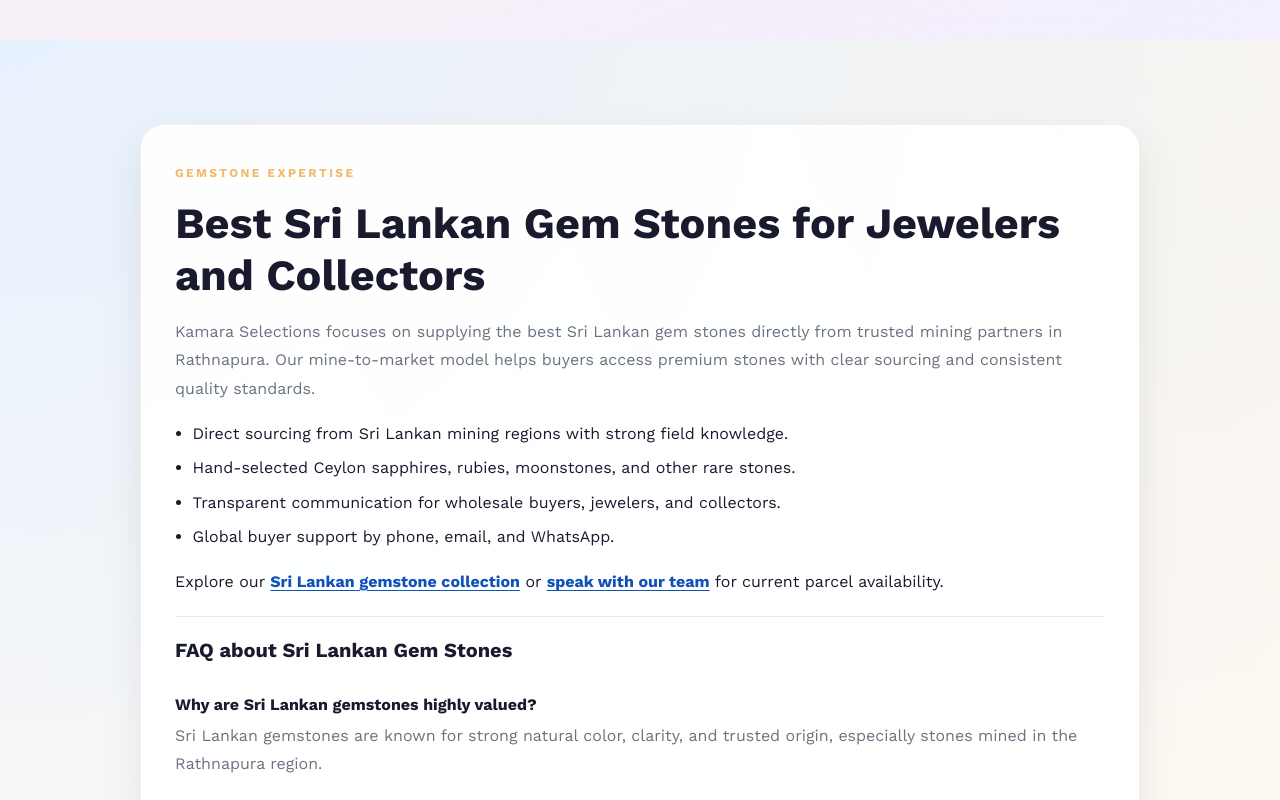
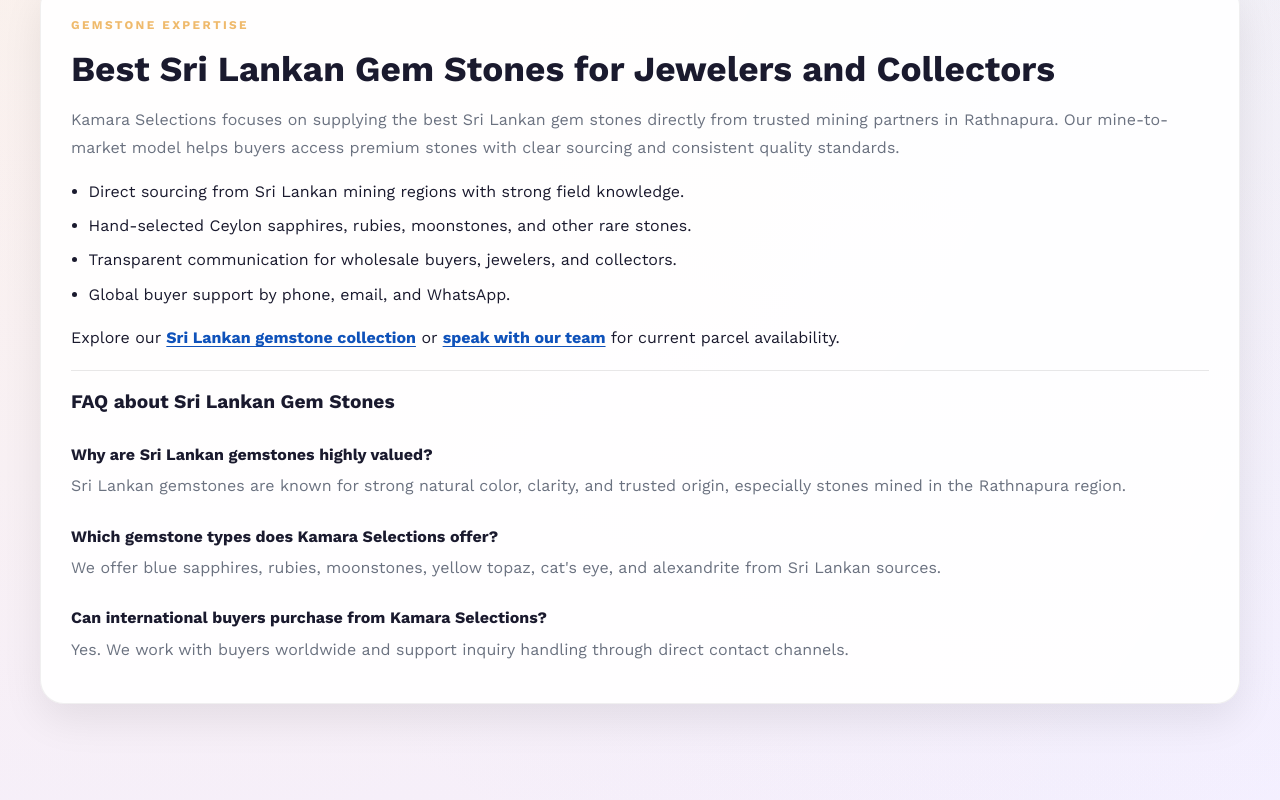
Before and after one commit to Ones-Zeros/kamara-selection, a React (Vite) app: page / in a window 1280 px wide. Shown: the part 1680-2480 px from the top of the page. Built offline with nearby package versions, Linux system fonts and the light colour scheme.

Commit message:
feat: remove SEOContent component and integrate expertise section in About component

```diff
--- a/src/App.jsx
+++ b/src/App.jsx
@@ -2,7 +2,6 @@
 import Navbar from './components/Navbar'
 import Hero from './components/Hero'
 import About from './components/About'
-import SEOContent from './components/SEOContent'
 import Gemstones from './components/Gemstones'
 import MediaShowcase from './components/MediaShowcase'
 import Contact from './components/Contact'
@@ -17,7 +16,6 @@
       <main className="main-content">
         <Hero />
         <About />
-        <SEOContent />
         <MediaShowcase />
         <Gemstones />
         <Contact />
--- a/src/components/About.css
+++ b/src/components/About.css
@@ -223,6 +223,96 @@
   object-fit: cover;
 }
 
+.about-expertise {
+  margin-top: 42px;
+  background: rgba(255, 255, 255, 0.92);
+  border: 1px solid rgba(0, 0, 0, 0.06);
+  border-radius: 24px;
+  padding: 28px 30px;
+  box-shadow: 0 16px 40px rgba(0, 0, 0, 0.08);
+  position: relative;
+  z-index: 1;
+}
+
+.about-expertise-tag {
+  display: inline-block;
+  font-size: 0.74rem;
+  font-weight: 700;
+  letter-spacing: 0.2em;
+  text-transform: uppercase;
+  color: var(--primary-color);
+  margin-bottom: 0.75rem;
+}
+
+.about-expertise-title {
+  font-size: clamp(1.55rem, 2.8vw, 2.2rem);
+  line-height: 1.25;
+  color: var(--secondary-color);
+  margin-bottom: 0.9rem;
+}
+
+.about-expertise-intro {
+  color: var(--text-muted);
+  line-height: 1.8;
+  margin-bottom: 0.9rem;
+}
+
+.about-expertise-points {
+  list-style: disc;
+  padding-left: 1.1rem;
+  display: grid;
+  gap: 0.45rem;
+  margin: 0 0 1rem;
+}
+
+.about-expertise-points li {
+  color: var(--text-main);
+  line-height: 1.7;
+}
+
+.about-expertise-cta {
+  line-height: 1.8;
+  color: var(--text-main);
+  margin-bottom: 1.1rem;
+}
+
+.about-expertise-cta a {
+  color: #0f52ba;
+  font-weight: 700;
+  text-decoration: underline;
+  text-underline-offset: 3px;
+}
+
+.about-expertise-cta a:hover {
+  color: #0a3c85;
+}
+
+.about-faq {
+  border-top: 1px solid rgba(0, 0, 0, 0.09);
+  padding-top: 1rem;
+}
+
+.about-faq h4 {
+  font-size: 1.2rem;
+  color: var(--secondary-color);
+  margin-bottom: 0.75rem;
+}
+
+.about-faq-item {
+  padding: 0.75rem 0;
+}
+
+.about-faq-item h5 {
+  font-size: 1rem;
+  color: var(--secondary-color);
+  margin-bottom: 0.3rem;
+}
+
+.about-faq-item p {
+  color: var(--text-muted);
+  line-height: 1.7;
+}
+
 @media (max-width: 900px) {
   .about-grid {
     grid-template-columns: 1fr;
@@ -231,6 +321,11 @@
 
   .about-description {
     margin-bottom: 1.75rem;
+  }
+
+  .about-expertise {
+    margin-top: 34px;
+    padding: 24px;
   }
 }
 
@@ -246,4 +341,8 @@
   .about-photo--stack {
     max-height: 160px;
   }
+
+  .about-expertise {
+    padding: 20px 16px;
+  }
 }
--- a/src/components/About.jsx
+++ b/src/components/About.jsx
@@ -59,6 +59,52 @@
           </div>
         </div>
 
+        <div className="about-expertise" id="best-sri-lankan-gem-stones" aria-labelledby="about-expertise-title">
+          <span className="about-expertise-tag">Gemstone Expertise</span>
+          <h3 id="about-expertise-title" className="about-expertise-title">
+            Best Sri Lankan Gem Stones for Jewelers and Collectors
+          </h3>
+          <p className="about-expertise-intro">
+            Kamara Selections focuses on supplying the best Sri Lankan gem stones directly from trusted mining partners in Rathnapura.
+            Our mine-to-market model helps buyers access premium stones with clear sourcing and consistent quality standards.
+          </p>
+
+          <ul className="about-expertise-points">
+            <li>Direct sourcing from Sri Lankan mining regions with strong field knowledge.</li>
+            <li>Hand-selected Ceylon sapphires, rubies, moonstones, and other rare stones.</li>
+            <li>Transparent communication for wholesale buyers, jewelers, and collectors.</li>
+            <li>Global buyer support by phone, email, and WhatsApp.</li>
+          </ul>
+
+          <p className="about-expertise-cta">
+            Explore our <a href="#gemstones">Sri Lankan gemstone collection</a> or <a href="#contact">speak with our team</a> for current parcel availability.
+          </p>
+
+          <div className="about-faq" id="faq">
+            <h4>FAQ about Sri Lankan Gem Stones</h4>
+
+            <article className="about-faq-item">
+              <h5>Why are Sri Lankan gemstones highly valued?</h5>
+              <p>
+                Sri Lankan gemstones are known for strong natural color, clarity, and trusted origin, especially stones mined in the Rathnapura region.
+              </p>
+            </article>
+
+            <article className="about-faq-item">
+              <h5>Which gemstone types does Kamara Selections offer?</h5>
+              <p>
+                We offer blue sapphires, rubies, moonstones, yellow topaz, cat&apos;s eye, and alexandrite from Sri Lankan sources.
+              </p>
+            </article>
+
+            <article className="about-faq-item">
+              <h5>Can international buyers purchase from Kamara Selections?</h5>
+              <p>
+                Yes. We work with buyers worldwide and support inquiry handling through direct contact channels.
+              </p>
+            </article>
+          </div>
+        </div>
       </div>
     </section>
   );
--- a/src/components/SEOContent.css
+++ /dev/null
@@ -1,107 +0,0 @@
-.seo-content {
-  padding: 84px 20px;
-  background:
-    radial-gradient(120% 120% at 0% 0%, rgba(180, 210, 255, 0.24), transparent),
-    radial-gradient(110% 110% at 100% 0%, rgba(255, 231, 200, 0.28), transparent),
-    linear-gradient(180deg, #f7fbff 0%, #fffaf3 100%);
-}
-
-.seo-content-container {
-  max-width: 1000px;
-  margin: 0 auto;
-  background: rgba(255, 255, 255, 0.92);
-  border: 1px solid rgba(0, 0, 0, 0.06);
-  border-radius: 24px;
-  padding: 34px;
-  box-shadow: 0 16px 40px rgba(0, 0, 0, 0.08);
-}
-
-.seo-content-tag {
-  display: inline-block;
-  font-size: 0.75rem;
-  font-weight: 700;
-  letter-spacing: 0.2em;
-  text-transform: uppercase;
-  color: var(--primary-color);
-  margin-bottom: 0.9rem;
-}
-
-.seo-content-title {
-  font-size: clamp(1.8rem, 3.4vw, 2.7rem);
-  line-height: 1.2;
-  color: var(--secondary-color);
-  margin-bottom: 1rem;
-}
-
-.seo-content-intro {
-  font-size: 1rem;
-  line-height: 1.8;
-  color: var(--text-muted);
-  margin-bottom: 1rem;
-}
-
-.seo-content-points {
-  margin: 0 0 1.1rem;
-  padding-left: 1.1rem;
-  color: var(--text-main);
-  display: grid;
-  gap: 0.45rem;
-  list-style: disc;
-}
-
-.seo-content-points li {
-  line-height: 1.7;
-}
-
-.seo-content-cta {
-  line-height: 1.8;
-  color: var(--text-main);
-  margin-bottom: 1.2rem;
-}
-
-.seo-content-cta a {
-  color: #0f52ba;
-  font-weight: 700;
-  text-decoration: underline;
-  text-underline-offset: 3px;
-}
-
-.seo-content-cta a:hover {
-  color: #0a3c85;
-}
-
-.seo-faq {
-  border-top: 1px solid rgba(0, 0, 0, 0.09);
-  padding-top: 1.1rem;
-}
-
-.seo-faq h3 {
-  color: var(--secondary-color);
-  margin-bottom: 0.8rem;
-  font-size: 1.25rem;
-}
-
-.seo-faq-item {
-  padding: 0.8rem 0;
-}
-
-.seo-faq-item h4 {
-  font-size: 1rem;
-  color: var(--secondary-color);
-  margin-bottom: 0.3rem;
-}
-
-.seo-faq-item p {
-  line-height: 1.7;
-  color: var(--text-muted);
-}
-
-@media (max-width: 640px) {
-  .seo-content {
-    padding: 64px 16px;
-  }
-
-  .seo-content-container {
-    padding: 24px 18px;
-  }
-}
--- a/src/components/SEOContent.jsx
+++ /dev/null
@@ -1,56 +0,0 @@
-import './SEOContent.css';
-
-const SEOContent = () => {
-  return (
-    <section className="seo-content" id="best-sri-lankan-gem-stones" aria-labelledby="seo-content-title">
-      <div className="seo-content-container">
-        <span className="seo-content-tag">Gemstone Expertise</span>
-        <h2 id="seo-content-title" className="seo-content-title">
-          Best Sri Lankan Gem Stones for Jewelers and Collectors
-        </h2>
-        <p className="seo-content-intro">
-          Kamara Selections focuses on supplying the best Sri Lankan gem stones directly from trusted mining partners in Rathnapura.
-          Our mine-to-market model helps buyers access premium stones with clear sourcing and consistent quality standards.
-        </p>
-
-        <ul className="seo-content-points">
-          <li>Direct sourcing from Sri Lankan mining regions with strong field knowledge.</li>
-          <li>Hand-selected Ceylon sapphires, rubies, moonstones, and other rare stones.</li>
-          <li>Transparent communication for wholesale buyers, jewelers, and collectors.</li>
-          <li>Global buyer support by phone, email, and WhatsApp.</li>
-        </ul>
-
-        <p className="seo-content-cta">
-          Explore our <a href="#gemstones">Sri Lankan gemstone collection</a> or <a href="#contact">speak with our team</a> for current parcel availability.
-        </p>
-
-        <div className="seo-faq" id="faq">
-          <h3>FAQ about Sri Lankan Gem Stones</h3>
-
-          <article className="seo-faq-item">
-            <h4>Why are Sri Lankan gemstones highly valued?</h4>
-            <p>
-              Sri Lankan gemstones are known for strong natural color, clarity, and trusted origin, especially stones mined in the Rathnapura region.
-            </p>
-          </article>
-
-          <article className="seo-faq-item">
-            <h4>Which gemstone types does Kamara Selections offer?</h4>
-            <p>
-              We offer blue sapphires, rubies, moonstones, yellow topaz, cat&apos;s eye, and alexandrite from Sri Lankan sources.
-            </p>
-          </article>
-
-          <article className="seo-faq-item">
-            <h4>Can international buyers purchase from Kamara Selections?</h4>
-            <p>
-              Yes. We work with buyers worldwide and support inquiry handling through direct contact channels.
-            </p>
-          </article>
-        </div>
-      </div>
-    </section>
-  );
-};
-
-export default SEOContent;
```
